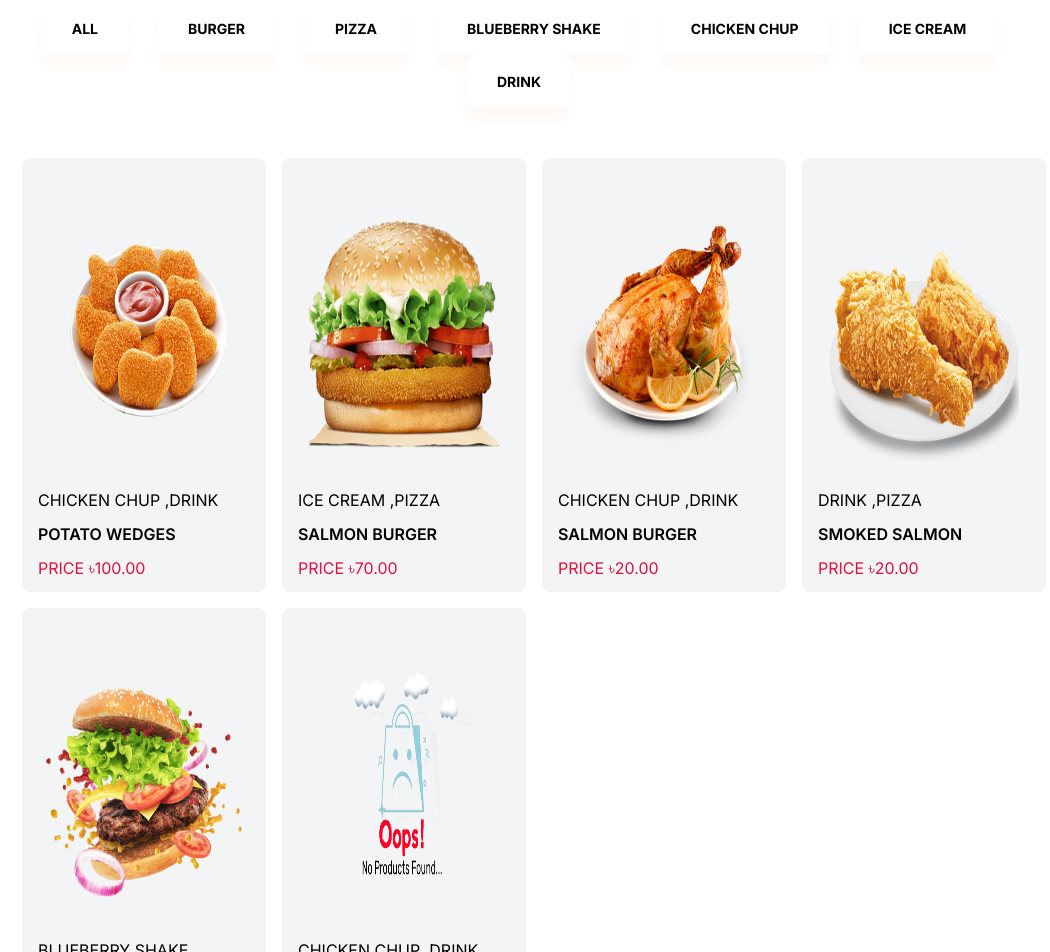
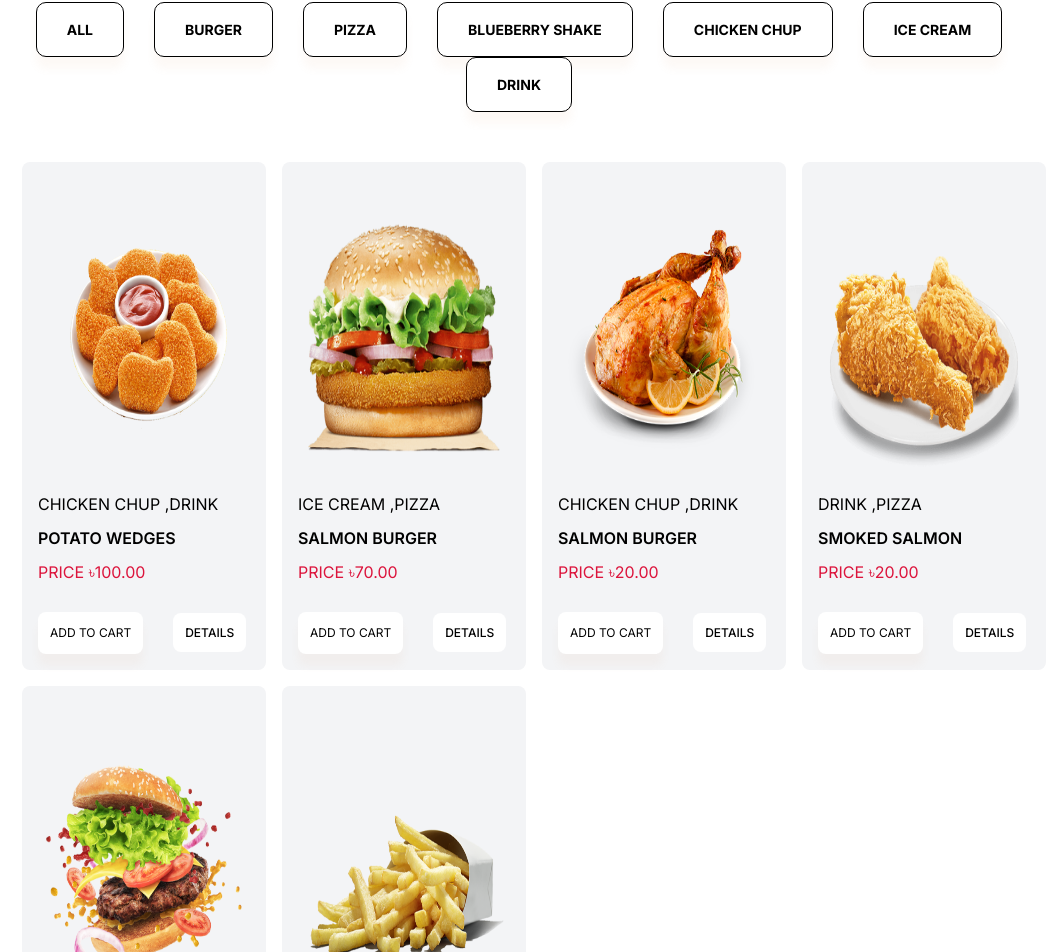
Before and after one commit to masud90895/Frudbaz-Restaurant-Management, a Next.js app: page / in a window 1280 px wide. Shown: the part 1737-2689 px from the top of the page, without its empty margins (106-1156 px from the left). Built offline with nearby package versions, Linux system fonts and the light colour scheme; no server answers.

Commit message:
Dynamic products cart updated

```diff
--- a/src/app/globals.css
+++ b/src/app/globals.css
@@ -98,6 +98,10 @@ button {
   font-weight: 700;
   border-radius: 10px;
   cursor: pointer;
+  transition: 0.5s;
+  /* border: 1px solid gray/70%; */
+  border: 1px solid ;
+
 }
 .btn2 {
   background-color: #00a850;
--- a/src/components/Products/Products.tsx
+++ b/src/components/Products/Products.tsx
@@ -3,10 +3,11 @@ import Image from "next/image";
 import React from "react";
 import { Taka } from "@/helpers/SocialIcon";
 import NoProduct from "../../../public/images/noProduct.png";
+import Link from "next/link";
 
-const Products = ({ cover, sub, category, title, price }: ProductsType) => {
+const Products = ({ cover, sub, category, title, price, id }: ProductsType) => {
   return (
-    <div className="bg-gray-100 border-gray-200 rounded-lg ">
+    <div className="bg-gray-100 border-gray-200 rounded-lg hover:scale-105 transition-all    ">
       <div className="img">
         {cover ? (
           <Image
@@ -45,6 +46,21 @@ const Products = ({ cover, sub, category, title, price }: ProductsType) => {
           {price}
         </label>
       </div>
+
+      {/* button */}
+
+      <div className="p-4">
+        {/* add to cart */}
+        <button className="text-[12px] p-3 rounded-lg">ADD TO CART</button>
+
+        {/* Details */}
+        <Link
+          href={`/products/${id}`}
+          className="text-[12px] p-3 rounded-lg bg-white hover:bg-primary hover:text-white"
+        >
+          DETAILS
+        </Link>
+      </div>
     </div>
   );
 };
--- a/src/helpers/ProductsList.ts
+++ b/src/helpers/ProductsList.ts
@@ -43,7 +43,7 @@ export const ProductsList: ProductsType[] = [
   },
   {
     id: 6,
-    cover: "",
+    cover: "/images/products/d6.png",
     title: "EGG BURGER",
     category: "DRINK",
     sub: "CHICKEN CHUP",
```
